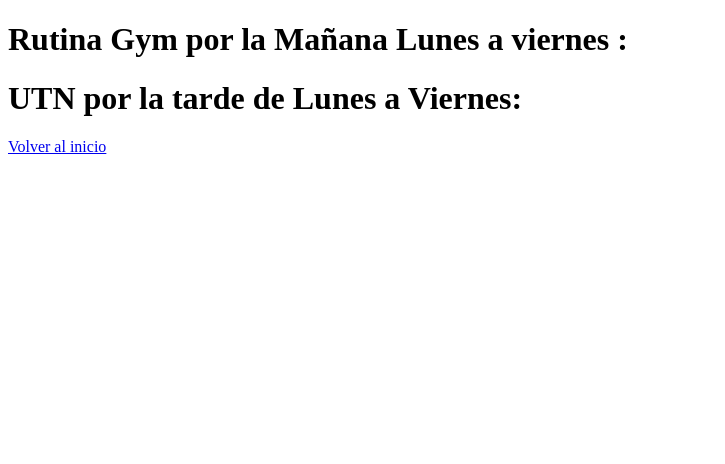
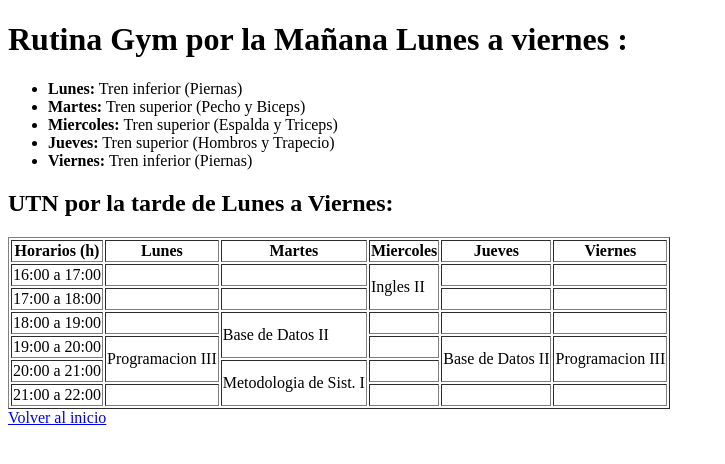
Before and after one commit to francoi14/Trabajo_practico_N-1, a plain HTML site: page horario.html in a window 1280 px wide. Shown: the whole page, without its empty margins (0-725 px from the left). Drawn offline with Linux system fonts and the light colour scheme.

Commit message:
Agrego estructura final: listas en receta y tabla en horario con rowspan

```diff
--- a/horario.html
+++ b/horario.html
@@ -2,12 +2,76 @@
 <html lang="es">
 <head>
     <meta charset="UTF-8">
-    <title>Horario Rutina Gym por la Mañana Lunes a viernes :</title>
-    <title>Horario UTN por la tarde Lunes a Viernes:</title>
+    <title>Horario Rutina Gym(Mañana)y Cursada UTN(Tarde):</title>
+
 </head>
 <body>
     <h1>Rutina Gym por la Mañana Lunes a viernes :</h1>
-    <h1>UTN por la tarde de Lunes a Viernes:</h2>
+    <ul>
+        <li><strong>Lunes:</strong> Tren inferior (Piernas)</li>
+        <li><strong>Martes:</strong> Tren superior (Pecho y Biceps)</li>
+        <li><strong>Miercoles:</strong> Tren superior (Espalda y Triceps)</li>
+        <li><strong>Jueves:</strong> Tren superior (Hombros y Trapecio)</li>
+        <li><strong>Viernes:</strong> Tren inferior (Piernas)</li>
+    </ul>
+
+    <h2>UTN por la tarde de Lunes a Viernes:</h2>
+    <table border="1">
+        <thead>
+            <tr>
+                <th>Horarios (h)</th>
+                <th>Lunes</th>
+                <th>Martes</th>
+                <th>Miercoles</th>
+                <th>Jueves</th>
+                <th>Viernes</th>
+            </tr>
+        </thead>
+        <tbody>
+            <tr>
+                <td>16:00 a 17:00</td>
+                <td></td>
+                <td></td>
+                <td rowspan="2">Ingles II</td>
+                <td></td>
+                <td></td>
+            </tr>
+            <tr>
+                <td>17:00 a 18:00</td>
+                <td></td>
+                <td></td>
+                <td></td>
+                <td></td>
+            </tr>
+            <tr>
+                <td>18:00 a 19:00</td>
+                <td></td>
+                <td rowspan="2">Base de Datos II</td>
+                <td></td>
+                <td></td>
+                <td></td>
+            </tr>
+            <tr>
+                <td>19:00 a 20:00</td>
+                <td rowspan="2">Programacion III</td>
+                <td></td>
+                <td rowspan="2">Base de Datos II</td>
+                <td rowspan="2">Programacion III</td>
+            </tr>
+            <tr>
+                <td>20:00 a 21:00</td>
+                <td rowspan="2">Metodologia de Sist. I</td>
+                <td></td>
+                </tr>
+            <tr>
+                <td>21:00 a 22:00</td>
+                <td></td>
+                <td></td>
+                <td></td>
+                <td></td>
+            </tr>
+        </tbody>
+    </table>
     <a href="index.html">Volver al inicio</a>
 </body>
 </html>
```
Also changed, not shown: receta.html (+27 -0 lines).
